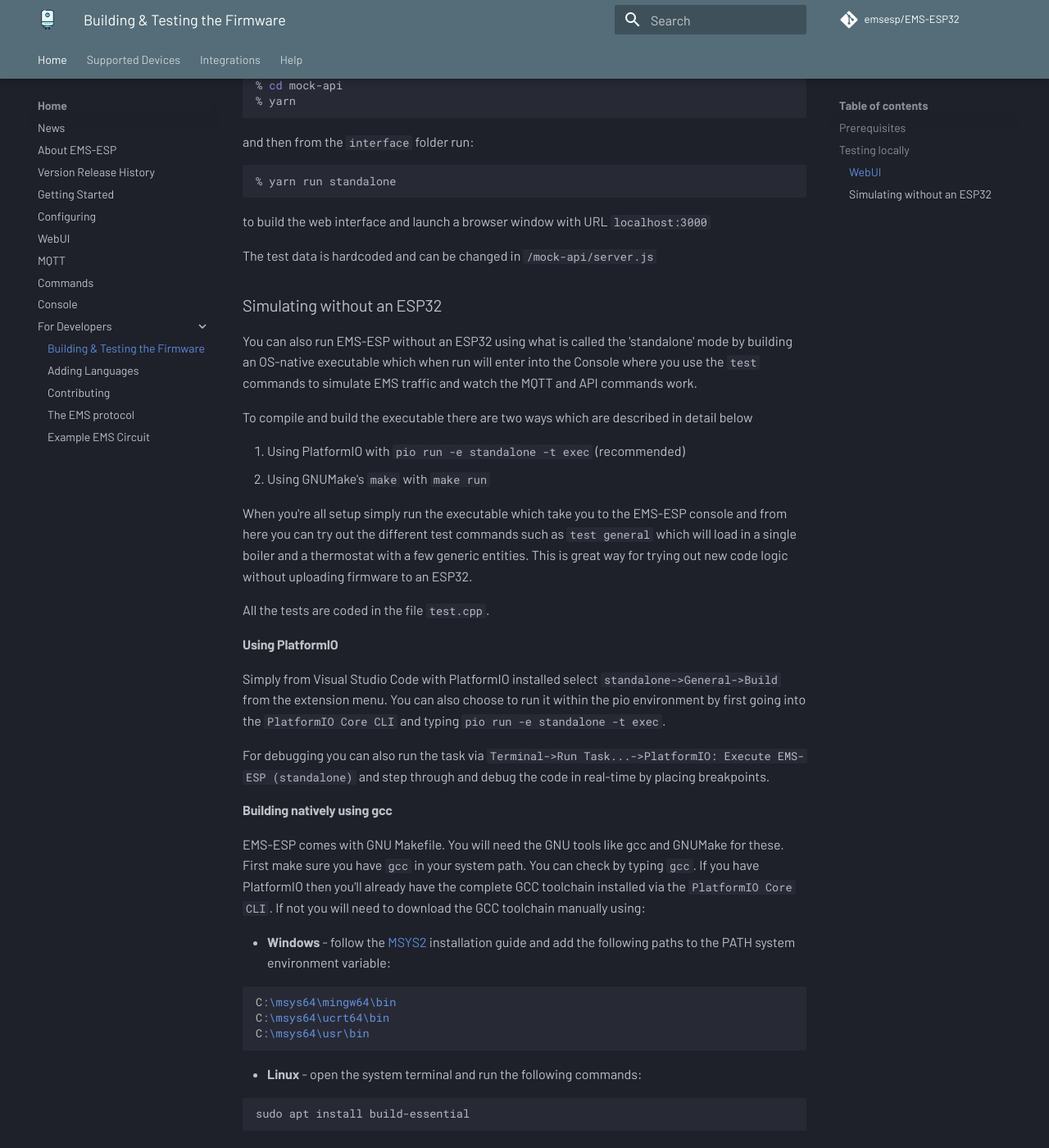
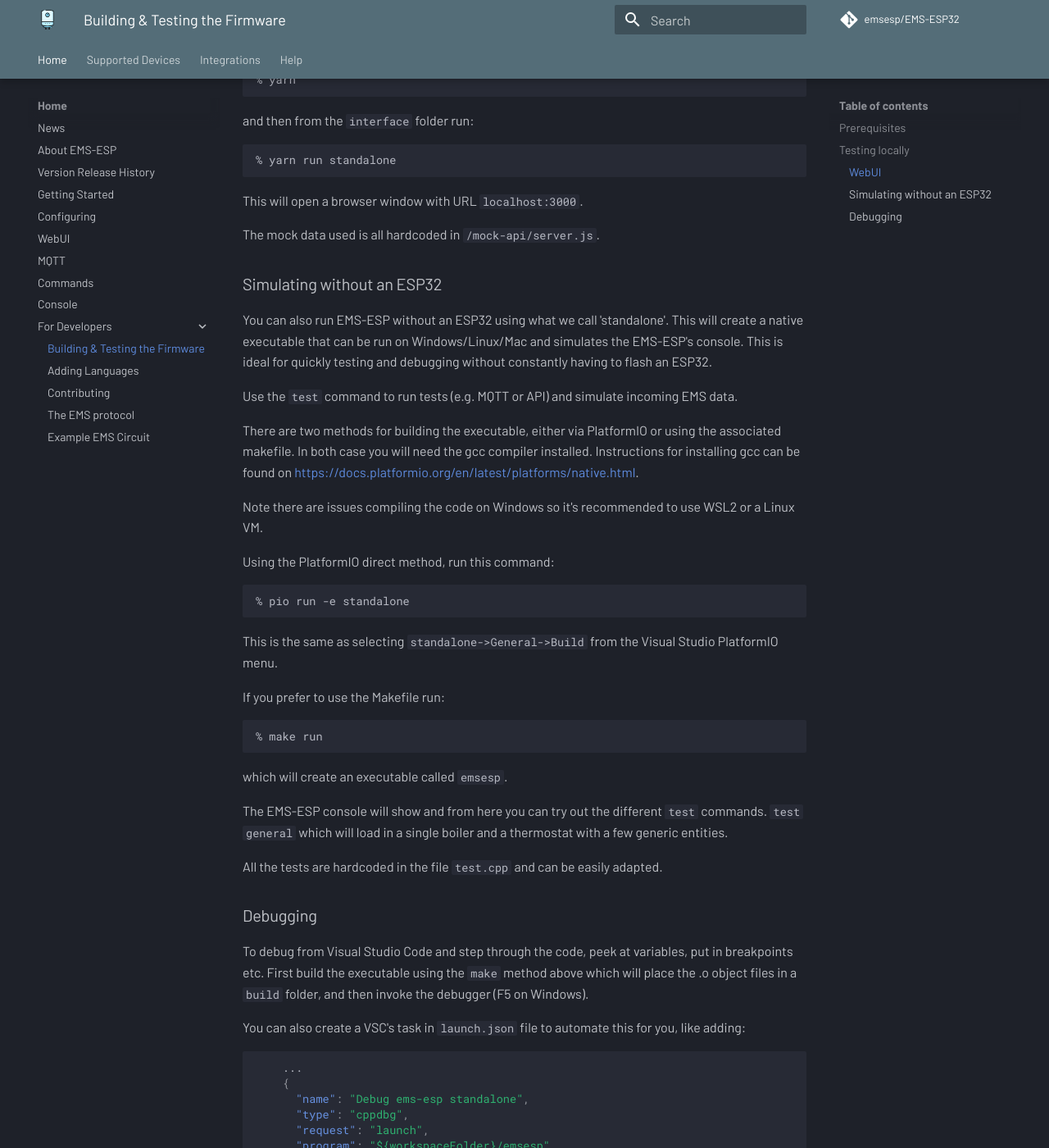
Before and after one commit to emsesp/docs, an MkDocs documentation site: the page built from docs/Building.md, in a window 1280 px wide and 1400 px high, scrolled down 819 px. Shown: the whole window at 82% size. Built offline with MkDocs 1.6.1 and Material for MkDocs 9.7.7, drawn with Linux system fonts in a browser that asks for light colours; comment, search, counter and statistics services are not loaded; some of the changed text lies outside the part shown.

Commit message:
update standalone building

````diff
--- a/docs/Building.md
+++ b/docs/Building.md
@@ -16,7 +16,7 @@
 
 ### WebUI
 
-The WebUI can be developed and tested in real-time using mock dummy data. This is useful when making changes to the web content files or translation files. To install the packages it only needs do be done once using:
+The WebUI can be developed and tested in real-time using mock dummy data. This is useful when making changes to the web content files or translation files. To install or update the packages do:
 
 ```sh
 % cd interface
@@ -31,49 +31,59 @@
 % yarn run standalone
 ```
 
-to build the web interface and launch a browser window with URL `localhost:3000`
+This will open a browser window with URL `localhost:3000`.
 
-The test data is hardcoded and can be changed in `/mock-api/server.js`
+The mock data used is all hardcoded in `/mock-api/server.js`.
 
 ### Simulating without an ESP32
 
-You can also run EMS-ESP without an ESP32 using what is called the 'standalone' mode by building an OS-native executable which when run will enter into the Console where you use the `test` commands to simulate EMS traffic and watch the MQTT and API commands work.
+You can also run EMS-ESP without an ESP32 using what we call 'standalone'. This will create a native executable that can be run on Windows/Linux/Mac and simulates the EMS-ESP's console. This is ideal for quickly testing and debugging without constantly having to flash an ESP32.
 
-To compile and build the executable there are two ways which are described in detail below
+Use the `test` command to run tests (e.g. MQTT or API) and simulate incoming EMS data.
 
-1. Using PlatformIO with `pio run -e standalone -t exec` (recommended)
-2. Using GNUMake's `make` with `make run`
+There are two methods for building the executable, either via PlatformIO or using the associated makefile. In both case you will need the gcc compiler installed. Instructions for installing gcc can be found on <https://docs.platformio.org/en/latest/platforms/native.html>.
 
-When you're all setup simply run the executable which take you to the EMS-ESP console and from here you can try out the different test commands such as `test general` which will load in a single boiler and a thermostat with a few generic entities. This is great way for trying out new code logic without uploading firmware to an ESP32.
+Note there are issues compiling the code on Windows so it's recommended to use WSL2 or a Linux VM.
 
-All the tests are coded in the file `test.cpp`.
+Using the PlatformIO direct method, run this command:
 
-#### Using PlatformIO
+```sh
+% pio run -e standalone
+```
 
-Simply from Visual Studio Code with PlatformIO installed select `standalone->General->Build` from the extension menu. You can also choose to run it within the pio environment by first going into the `PlatformIO Core CLI` and typing `pio run -e standalone -t exec`.
+This is the same as selecting `standalone->General->Build` from the Visual Studio PlatformIO menu.
 
-For debugging you can also run the task via `Terminal->Run Task...->PlatformIO: Execute EMS-ESP (standalone)` and step through and debug the code in real-time by placing breakpoints.
+If you prefer to use the Makefile run:
 
-#### Building natively using gcc
+```sh
+% make run
+```
 
-EMS-ESP comes with GNU Makefile. You will need the GNU tools like gcc and GNUMake for these. First make sure you have `gcc` in your system path. You can check by typing `gcc`. If you have PlatformIO then you'll already have the complete GCC toolchain installed via the `PlatformIO Core CLI`. If not you will need to download the GCC toolchain manually using:
+which will create an executable called `emsesp`.
 
-- **Windows** - follow the [MSYS2](https://www.msys2.org/) installation guide and add the following paths to the PATH system environment variable:
+The EMS-ESP console will show and from here you can try out the different `test` commands. `test general` which will load in a single boiler and a thermostat with a few generic entities.
 
-  ```bat
-  C:\msys64\mingw64\bin
-  C:\msys64\ucrt64\bin
-  C:\msys64\usr\bin
-  ```
+All the tests are hardcoded in the file `test.cpp` and can be easily adapted.
 
-- **Linux** - open the system terminal and run the following commands:
+### Debugging
 
-  ```sh
-  sudo apt install build-essential
-  ```
+To debug from Visual Studio Code and step through the code, peek at variables, put in breakpoints etc. First build the executable using the `make` method above which will place the .o object files in a `build` folder, and then invoke the debugger (F5 on Windows).
 
-- **macOS** - open the system terminal and install Xcode Command Line Tools
+You can also create a VSC's task in `launch.json` file to automate this for you, like adding:
 
-  ```sh
-  xcode-select --install
-  ```
+```json
+    ...
+    {
+      "name": "Debug ems-esp standalone",
+      "type": "cppdbg",
+      "request": "launch",
+      "program": "${workspaceFolder}/emsesp",
+      "cwd": "${workspaceFolder}",
+      "environment": [],
+      "miDebuggerPath": "/usr/bin/gdb",
+      "MIMode": "gdb",
+      "launchCompleteCommand": "exec-run",
+      ]
+    }
+    ...
+```
````
